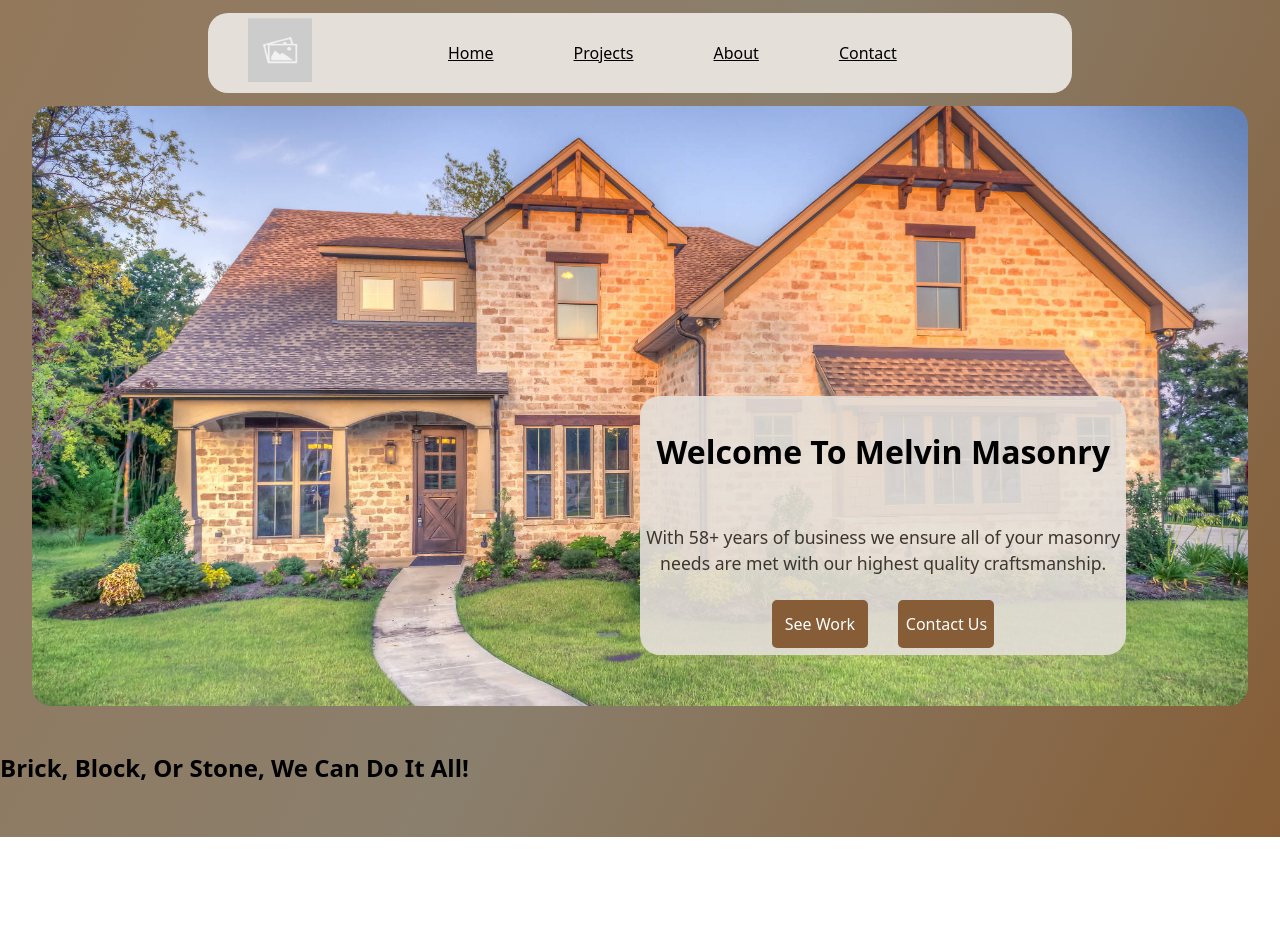
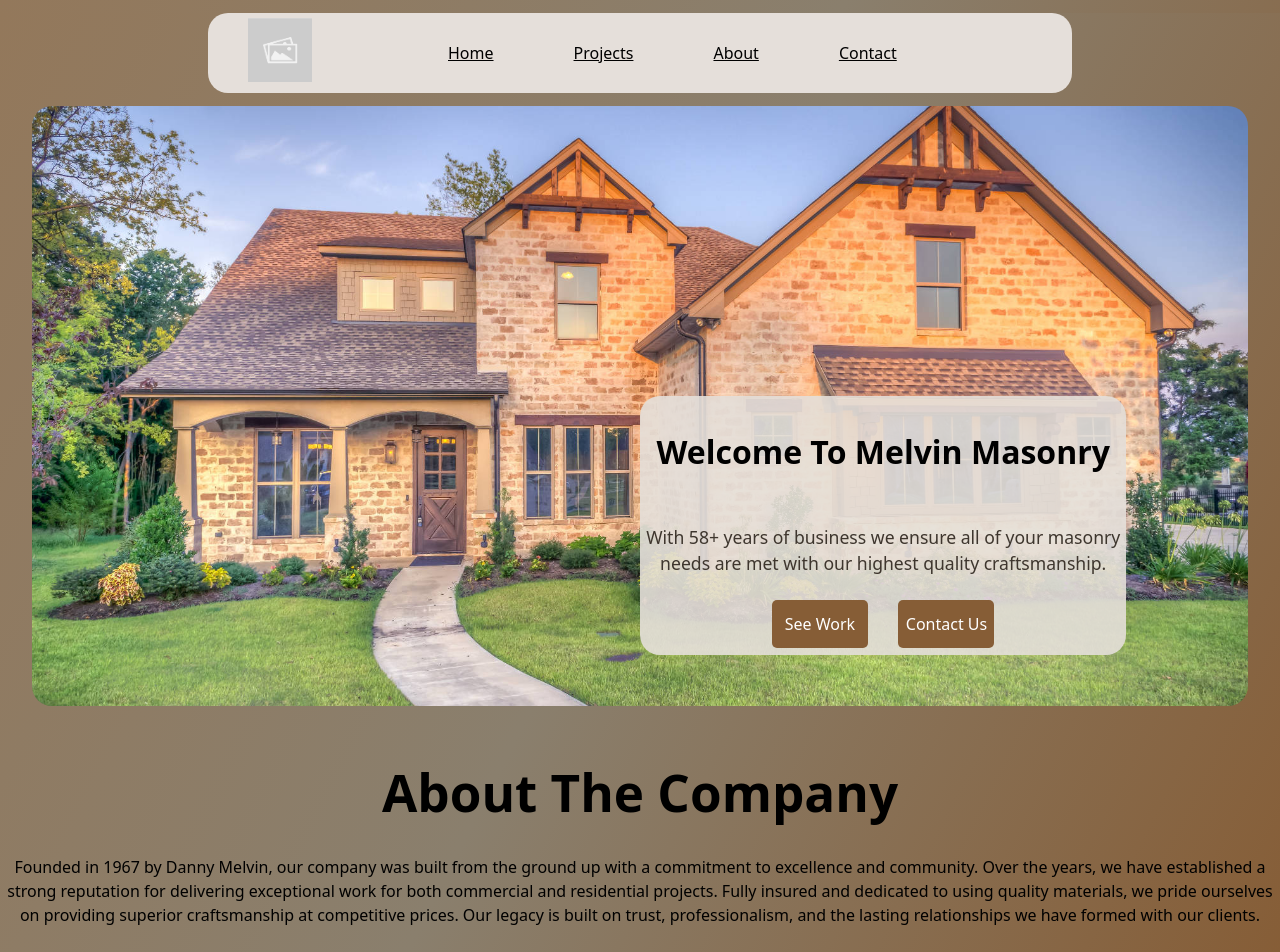
Before and after one commit to Ian-B-Childress/MasonryWebsite, a React (Vite) app: page / in a window 1280 px wide. Shown: the top 952 px of the page. Before the commit the page ends 837 px from the top, so only its background shows below. Built offline with nearby package versions, Linux system fonts and the light colour scheme.

Commit message:
established an outline for an 'About Us' area to the home page

```diff
--- a/src/Components/AboutUs.jsx
+++ b/src/Components/AboutUs.jsx
@@ -0,0 +1,27 @@
+import React from "react";
+import { Link } from "react-router-dom";
+import "../App.css";
+
+export default function AboutUs() {
+  return (
+    <>
+      <div className="aboutUs">
+        <h1>About The Company</h1>
+        <p>
+          Founded in 1967 by Danny Melvin, our company was built from the ground
+          up with a commitment to excellence and community. Over the years, we
+          have established a strong reputation for delivering exceptional work
+          for both commercial and residential projects. Fully insured and
+          dedicated to using quality materials, we pride ourselves on providing
+          superior craftsmanship at competitive prices. Our legacy is built on
+          trust, professionalism, and the lasting relationships we have formed
+          with our clients.
+        </p>
+      </div>
+      <div className="aboutUsImg"></div>
+      <div className="coreValues"></div>
+      <div className="locallyOwned"></div>
+      <div className="companyPartners"></div>
+    </>
+  );
+}
--- a/src/Components/Footer.jsx
+++ b/src/Components/Footer.jsx
@@ -0,0 +1,2 @@
+import React from 'react';
+import '../App.css';
--- a/src/pages/Home.jsx
+++ b/src/pages/Home.jsx
@@ -4,6 +4,7 @@ import App from "../App.jsx";
 import React from "react";
 import HomeContent from "../Components/HomeContent.jsx";
 import NavBar from "../Components/NavBar.jsx";
+import AboutUs from "../Components/AboutUs.jsx";
 
 function Home() {
   return (
@@ -14,12 +15,10 @@ function Home() {
       <div className="home">
         <HomeContent></HomeContent>
       </div>
-      <br>
-
-      </br>
-      <div className="h2">
-          <h2>Brick, Block, Or Stone, We Can Do It All!</h2>
-        </div>
+      <br></br>
+      <div className="HomeAboutUs">
+        <AboutUs></AboutUs>
+      </div>
     </>
   );
 }
```
Also changed, not shown: src/Components/Services.jsx (+32 -0 lines).
